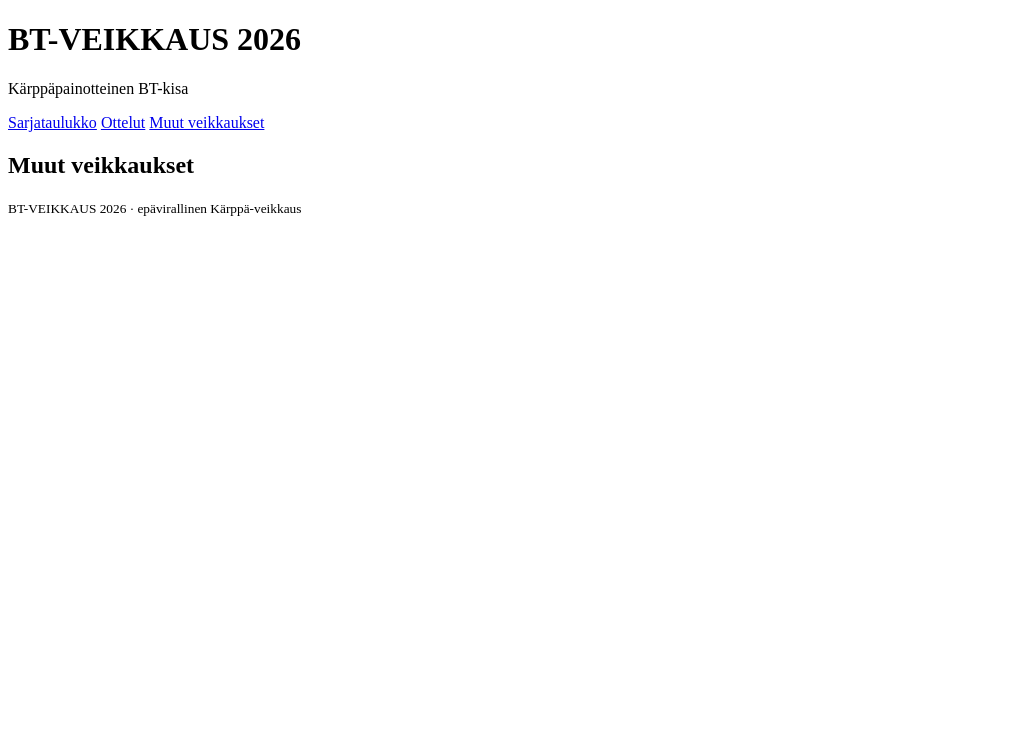
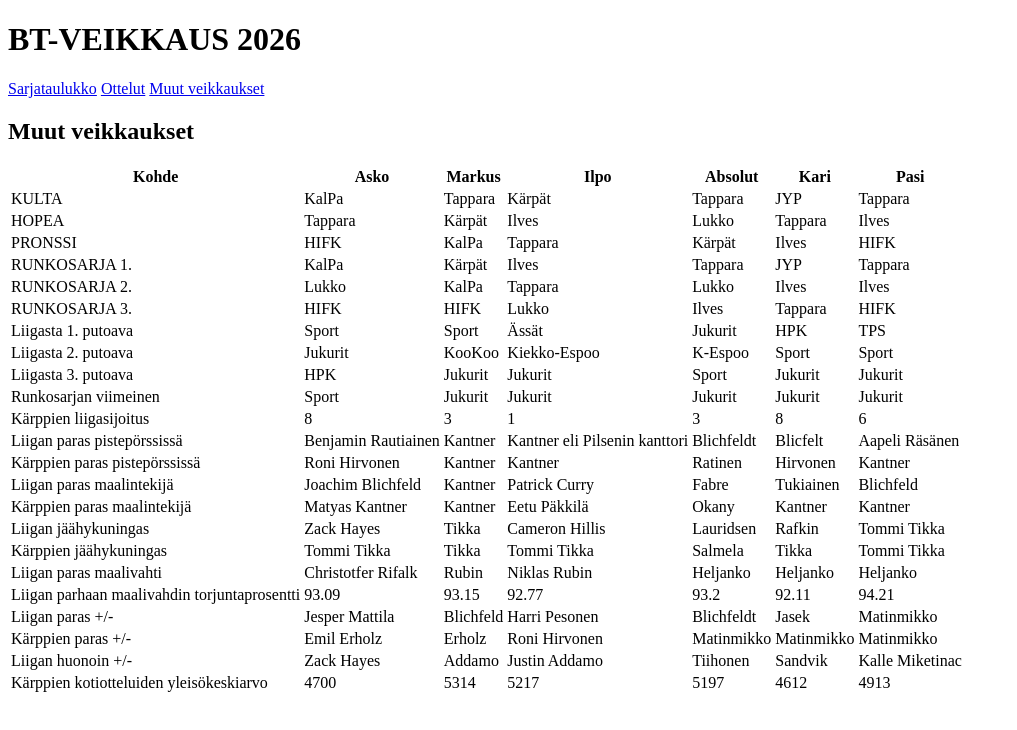
Before and after one commit to lassemarkus0-ai/BT-veikkaus-ennusteella, a plain HTML site: page muut.html in a window 1280 px wide. Shown: the whole page, without its empty margins (0-1017 px from the left). Drawn offline with Linux system fonts and the light colour scheme.

Commit message:
Update muut.html

```diff
--- a/muut.html
+++ b/muut.html
@@ -7,9 +7,9 @@
   <link rel="stylesheet" href="style.css">
 </head>
 <body>
+
 <header class="site-header">
   <h1>BT-VEIKKAUS <span>2026</span></h1>
-    <p class="subtitle">Kärppäpainotteinen BT-kisa</p>
   <nav class="top-nav">
     <a href="index.html">Sarjataulukko</a>
     <a href="ottelut.html">Ottelut</a>
@@ -18,16 +18,32 @@
 </header>
 
 <main class="container">
+
   <section class="panel">
     <h2>Muut veikkaukset</h2>
-      <table id="other-predictions-table" class="predictions-table"></table>
+    <table id="pred-table" class="predictions-table"></table>
   </section>
+
 </main>
 
-  <footer class="site-footer">
-    <small>BT-VEIKKAUS 2026 · epävirallinen Kärppä‑veikkaus</small>
-  </footer>
+<script>
+fetch('data.json')
+  .then(r => r.json())
+  .then(data => {
+    const preds = data.other_predictions;
+    const players = Object.keys(preds[0].predictions);
 
-  <script src="script.js"></script>
+    let html = `<tr><th>Kohde</th>${players.map(p=>`<th>${p}</th>`).join('')}</tr>`;
+
+    preds.forEach(item => {
+      html += `<tr><td>${item.question}</td>` +
+        players.map(p => `<td>${item.predictions[p]}</td>`).join('') +
+        `</tr>`;
+    });
+
+    document.getElementById('pred-table').innerHTML = html;
+  });
+</script>
+
 </body>
 </html>
```
Lines whose indentation alone changed are shown as unchanged.
